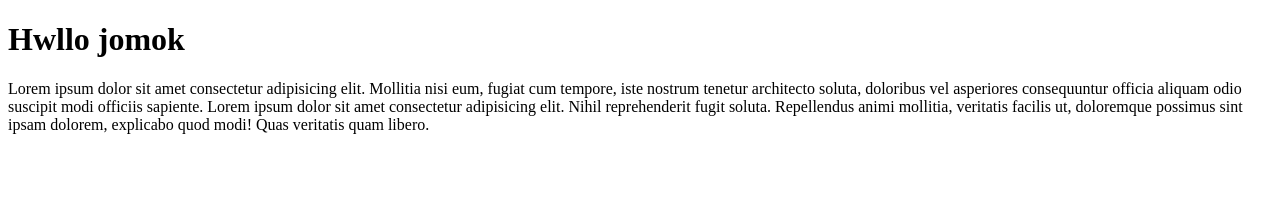
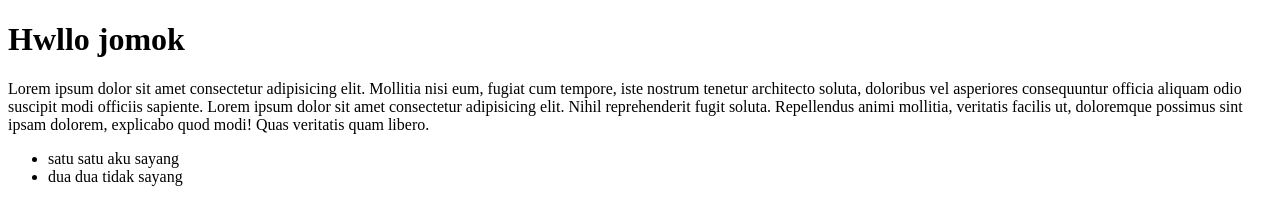
Before and after one commit to Vio-hub07/sapigorenk-test-repo2, a plain HTML site: page index.html in a window 1280 px wide. Drawn offline with Linux system fonts and the light colour scheme.

Commit message:
menambahkan list

```diff
--- a/index.html
+++ b/index.html
@@ -8,5 +8,10 @@
 <body>
     <h1>Hwllo jomok</h1>
     <p>Lorem ipsum dolor sit amet consectetur adipisicing elit. Mollitia nisi eum, fugiat cum tempore, iste nostrum tenetur architecto soluta, doloribus vel asperiores consequuntur officia aliquam odio suscipit modi officiis sapiente. Lorem ipsum dolor sit amet consectetur adipisicing elit. Nihil reprehenderit fugit soluta. Repellendus animi mollitia, veritatis facilis ut, doloremque possimus sint ipsam dolorem, explicabo quod modi! Quas veritatis quam libero.</p>
+
+    <ul>
+        <li>satu satu aku sayang</li>
+        <li>dua dua tidak sayang</li>
+    </ul>
 </body>
 </html>
```
